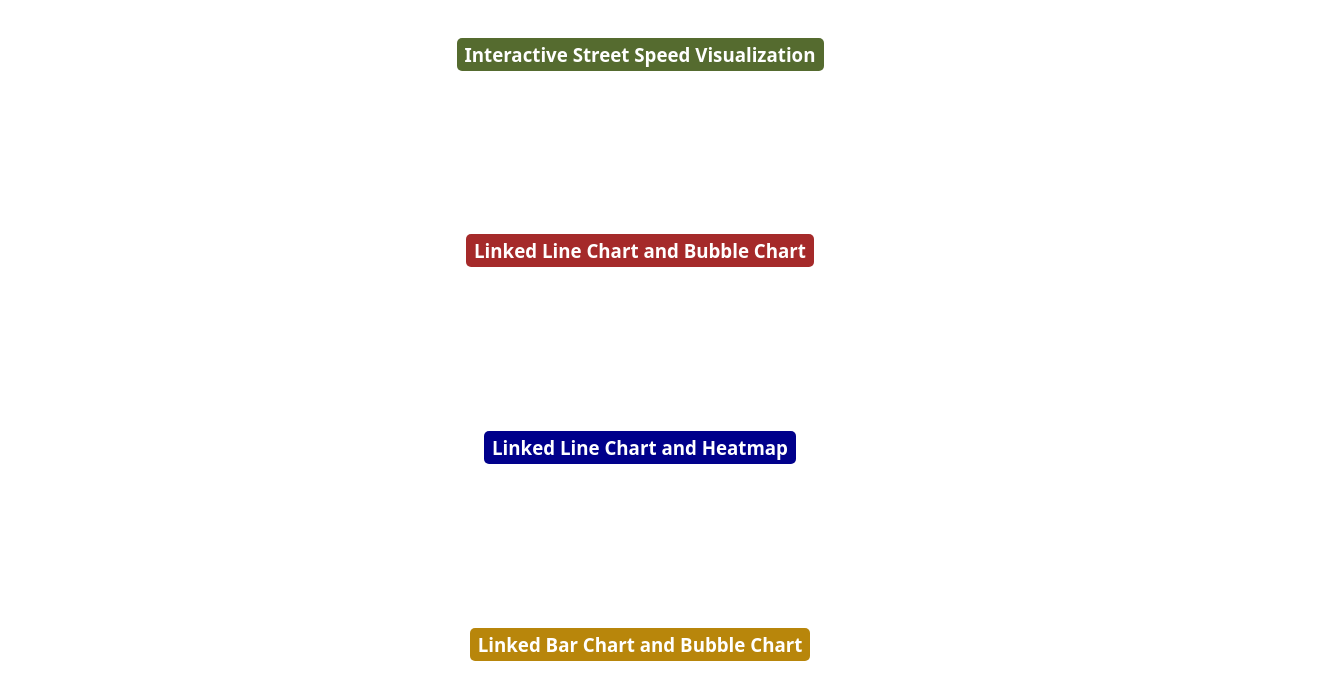
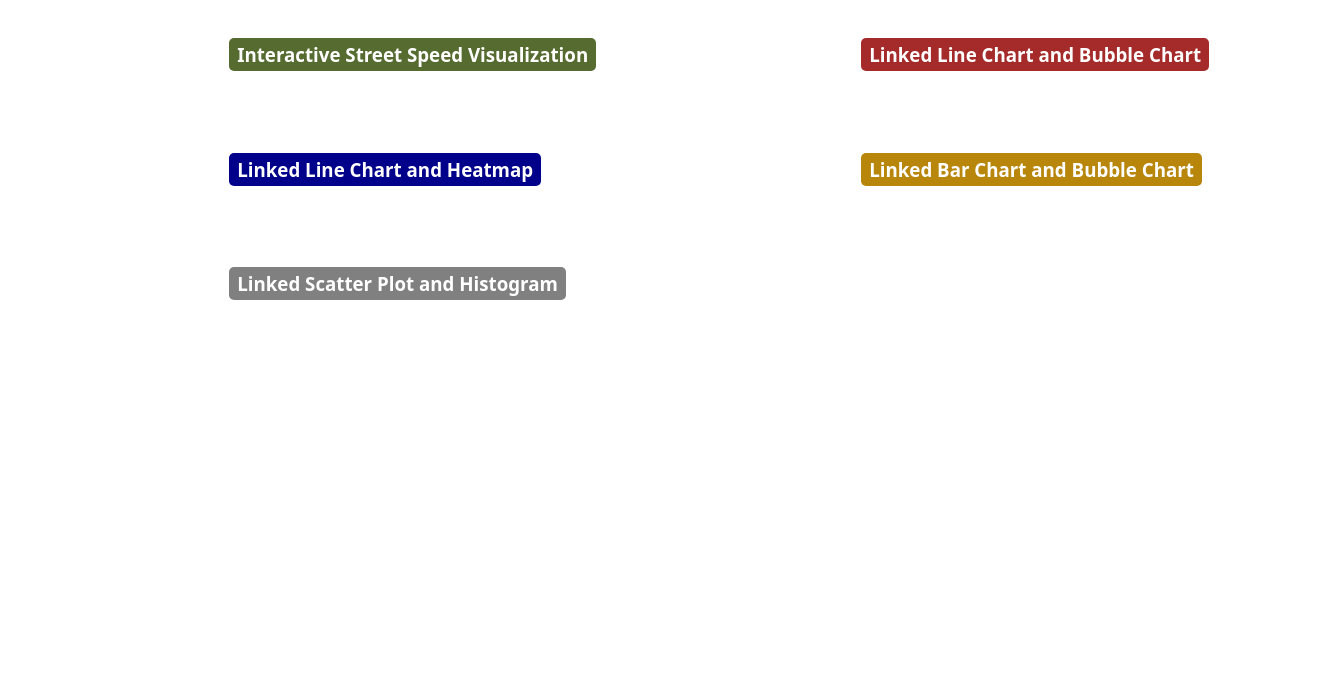
Before and after one commit to vishalgoudmogili/vishalgoudmogili.github.io, a plain HTML site: page linked-view-visualizations.html in a window 1280 px wide. Shown: the part 125-800 px from the top of the page, 1335 px wide, since content can reach past the window. Drawn offline with Linux system fonts and the light colour scheme; a script that the page names is missing.

Commit message:
grid fashion display

```diff
--- a/linked-view-visualizations.html
+++ b/linked-view-visualizations.html
@@ -20,19 +20,29 @@
         <a href="spatial-view-visualization.html">Spatial View Visualization</a>
     </div>
 
+    <h1 class="center-content">Linked View Visualizations</h1>
 
-    <div class="grid">
-        <h1>Linked View Visualizations</h1>
+    <div class="linked-view-grid">
+        <div>
         <h3 class="badge" style="background-color: darkolivegreen;">Interactive Street Speed Visualization</h3>
         <div class="visualization" id="vis7"></div>
+        </div>
+        <div>
         <h3 class="badge" style="background-color: brown;">Linked Line Chart and Bubble Chart</h3>
         <div class="visualization" id="vis8"></div>
+        </div>
+        <div>
         <h3 class="badge" style="background-color: darkblue;">Linked Line Chart and Heatmap</h3>
         <div class="visualization" id="vis9"></div>
+        </div>
+        <div>
         <h3 class="badge" style="background-color: darkgoldenrod;">Linked Bar Chart and Bubble Chart</h3>
         <div class="visualization" id="vis10"></div>
+        </div>
+        <div>
         <h3 class="badge" style="background-color: gray;">Linked Scatter Plot and Histogram</h3>
         <div class="visualization" id="vis11"></div>
+        </div>
     </div>
 
     <script src="./script.js"></script>
--- a/styles.css
+++ b/styles.css
@@ -2,18 +2,36 @@ body {font-family: system-ui, Arial}
 h2{
     color: darkgreen
 }
-.grid {
+.single-view-grid {
+    display: grid;
+    align-items: center;
+    grid-template-columns: 1fr 1fr;
+    grid-template-areas:
+        "viz1 viz2"
+        "viz3 viz4"
+        "viz5 viz6";
+    width: 100%;
+    max-width: 1440px;
+    margin-left: 10%;
+}
+
+.linked-view-grid {
+    display: grid;
+    align-items: center;
+    grid-template-columns: 1fr 1fr;
+    grid-template-areas:
+        "viz7 viz8"
+        "viz9 viz10"
+        "viz11";
+    width: 100%;
+    max-width: 1440px;
+    margin-left: 5%;
+}
+
+.center-content{
     display: flex;
     flex-direction: column;
     align-items: center;
-    grid-template-columns: 1fr 1fr 1fr;
-    grid-template-areas:
-        "viz1 viz3 viz5"
-        "viz2 viz4 viz6"
-        "viz7 viz8 viz9"
-        "viz10 viz11 viz12";
-    width: 100%;
-    max-width: 1440px;
 }
 
 .badge {
@@ -21,6 +39,8 @@ h2{
     padding: 4px 8px;
     text-align: center;
     border-radius: 5px;
+    width: fit-content;
+    margin-left: 25%;
   }
 
 .container {
```
Also changed, not shown: single-view-visualizations.html (+15 -2 lines), spatial-view-visualization.html (+1 -1 lines).
